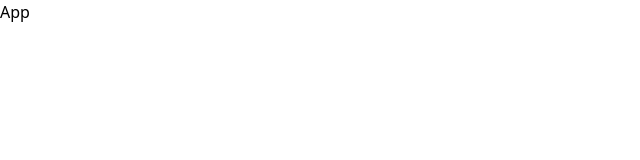
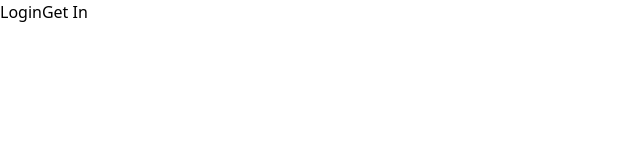
Before and after one commit to thedemonsid/personal-leetcode, a React (Vite) app in the folder frontend/: page / in a window 1280 px wide. Shown: the top 160 px of the page, without its empty margins (0-640 px from the left). Built offline with nearby package versions, Linux system fonts and the light colour scheme.

Commit message:
Temporary commits for auth change

```diff
--- a/frontend/package.json
+++ b/frontend/package.json
@@ -11,7 +11,8 @@
   },
   "dependencies": {
     "react": "^18.2.0",
-    "react-dom": "^18.2.0"
+    "react-dom": "^18.2.0",
+    "react-virtual-dom": "^4.0.7"
   },
   "devDependencies": {
     "@types/react": "^18.2.56",
--- a/frontend/src/App.jsx
+++ b/frontend/src/App.jsx
@@ -1,8 +1,13 @@
 import { useState } from 'react'
-
 const App = () => {
   return (
-    <div className='text-2xl bg-cyan-400'><h1>App</h1></div>
+    <div className='w-full h-2 bg-red-200 '>
+      <div className="navright">
+        <button className='loginbutton'> Login</button>
+        <button className='getin'> Get In </button>
+
+      </div>
+    </div>
   )
 }
 
```
Also changed, not shown: 1 other file (tests, documents, lock files or other folders).
